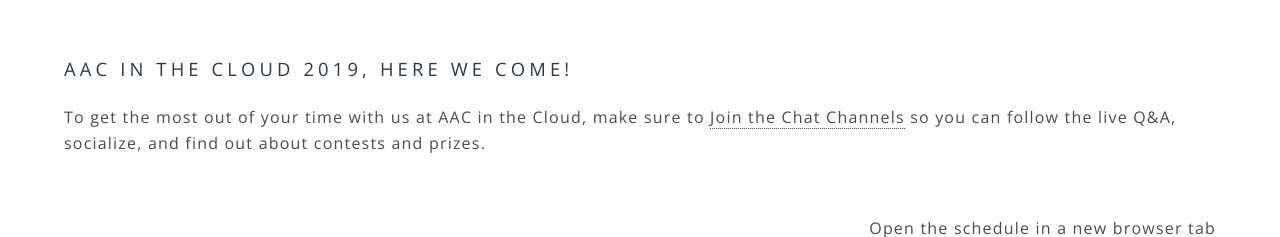
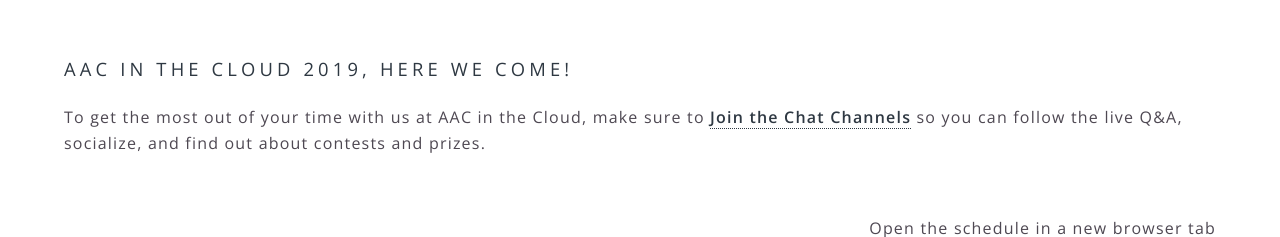
Before and after one commit to aac-in-the-cloud/aac-in-the-cloud.github.io, a Jekyll site: the page built from schedule.html, in a window 1280 px wide. Shown: the part 404-641 px from the top of the page. Built offline with Jekyll 4.4.1, drawn with Linux system fonts in a browser that asks for light colours.

Commit message:
bold the link more

```diff
--- a/schedule.html
+++ b/schedule.html
@@ -8,7 +8,7 @@
   <h3>AAC in the Cloud 2019, Here We Come!</h3>
   <p>
     To get the most out of your time with us at AAC in the Cloud, make sure to
-    <a href="https://join.slack.com/t/aacinthecloud/shared_invite/enQtMzQxMTAwMTMwNDM2LTg3MjIxZGRmMDIxZGRmNmVmNDJmNGZkNDNhNjNmMTEzMmMzNzU5ZjJmOGI0NjU3OTMzZDU3NzM4NjlkZTE2NzE">Join the Chat Channels</a>
+    <b><a href="https://join.slack.com/t/aacinthecloud/shared_invite/enQtMzQxMTAwMTMwNDM2LTg3MjIxZGRmMDIxZGRmNmVmNDJmNGZkNDNhNjNmMTEzMmMzNzU5ZjJmOGI0NjU3OTMzZDU3NzM4NjlkZTE2NzE">Join the Chat Channels</a></b>
     so you can follow the live Q&A, socialize, and find out about contests and prizes.
   </p>
   <div style="text-align: right;">
```
